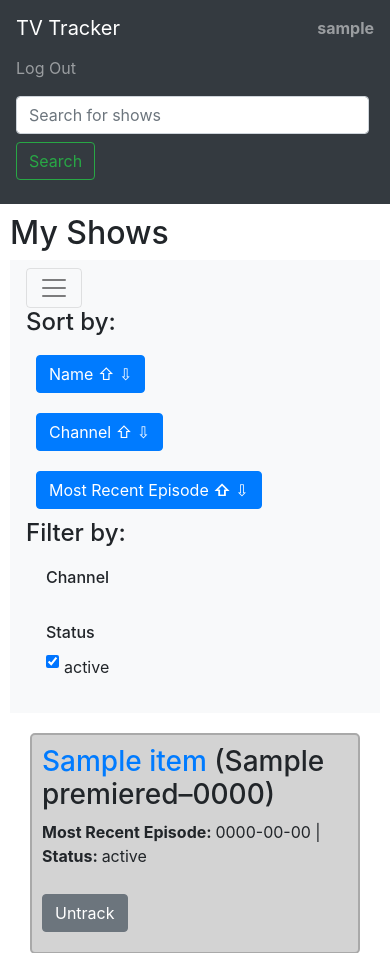
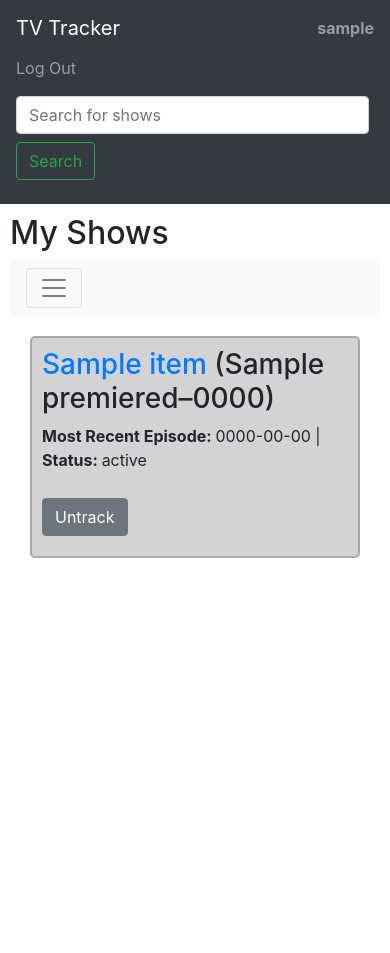
Before and after one commit to wtripp/cs50w-capstone-tv-tracker, a Django app: page / in a window 390 px wide. Shown: the top 953 px of the page. After the commit the page ends 558 px from the top, so only its background shows below. Run offline with Django 4.2, Linux system fonts and the light colour scheme; a user stored in the database is signed in; tables that the repository leaves empty hold one stand-in row (values such as "Sample post"); a database or web service that is not in the repository returns one stand-in record (values such as "Sample title"); data that the repository does not hold is empty.

Commit message:
Fix expand/collapse hamburger menu

```diff
--- /dev/null
+++ b/tv/static/tv/menu.js
@@ -0,0 +1,7 @@
+const button = document.getElementById('navSortFilterButton');
+const menu = document.getElementById('navSortFilter');
+
+button.addEventListener('click', function () {
+  menu.classList.toggle('show');
+  button.classList.toggle('collapsed');
+});
--- a/tv/templates/tv/index.html
+++ b/tv/templates/tv/index.html
@@ -8,26 +8,27 @@
     {% if user.is_authenticated %}
 
         {% if shows %}
-            <nav class ="navbar navbar-expand-lg navbar-light bg-light">
-                <button class ="navbar-toggler" type ="button" data-toggle ="collapse" data-target ="#colNav">
-                    <span class ="navbar-toggler-icon"></span>
+            <nav class="navbar navbar-expand-lg navbar-light bg-light">
+                <button class="navbar-toggler" type="button" id="navSortFilterButton"
+                        data-toggle="collapse" data-target="#navSortFilter">
+                    <span class="navbar-toggler-icon"></span>
                 </button>
-                <div class ="expand navbar-collapse" id ="colNav">
+                <div class="collapse navbar-collapse" id="navSortFilter">
                     <h4>Sort by:</h4>
-                    <ul class ="navbar-nav">
-                        <li class ="nav-item sort">
+                    <ul class="navbar-nav">
+                        <li class="nav-item sort">
                             <button class="btn btn-primary sort-button" id="name-sort">Name
                                 <span class="up-arrow">&#8679;</span>
                                 <span class="down-arrow">&#8681;</span>
                             </button>
                         </li>
-                        <li class ="nav-item sort">
+                        <li class="nav-item sort">
                             <button class="btn btn-primary sort-button" id="channel-sort">Channel
                                 <span class="up-arrow">&#8679;</span>
                                 <span class="down-arrow">&#8681;</span>
                             </button>
                         </li>
-                        <li class ="nav-item sort">
+                        <li class="nav-item sort">
                             <button class="btn btn-primary sort-button" id="airdate-sort">Most Recent Episode
                                 <span class="up-arrow">&#8679;</span>
                                 <span class="down-arrow">&#8681;</span>
@@ -38,12 +39,12 @@
                     <div class="vertical-divider"></div>
 
                     <h4>Filter by:</h4>
-                    <ul class ="navbar-nav filters">
-                        <li class ="nav-item filter-group">
+                    <ul class="navbar-nav filters">
+                        <li class="nav-item filter-group">
                             <h6>Channel</h6>
                             <div id="channel-filters" class="form-group"></div>
                         </li>
-                        <li class ="nav-item filter-group">
+                        <li class="nav-item filter-group">
                             <h6>Status</h6>
                             <div id="status-filters" class="form-group"></div>
                         </li>
@@ -71,6 +72,7 @@
 <script type="module" src="{% static 'tv/track.js' %}"></script>
 <script type="module" src="{% static 'tv/sort.js' %}"></script>
 <script type="module" src="{% static 'tv/filter.js' %}"></script>
+<script type="module" src="{% static 'tv/menu.js' %}"></script>
 {% endblock %}
 
 {% load static %}
--- a/tv/templates/tv/showsummary.html
+++ b/tv/templates/tv/showsummary.html
@@ -24,7 +24,6 @@
                 {% if show.status %}
                     <span> | <strong>Status: </strong></span><span class="show-status">{{ show.status }}</span>
                 {% endif %}
-
             </p>
         </div>
 
```
